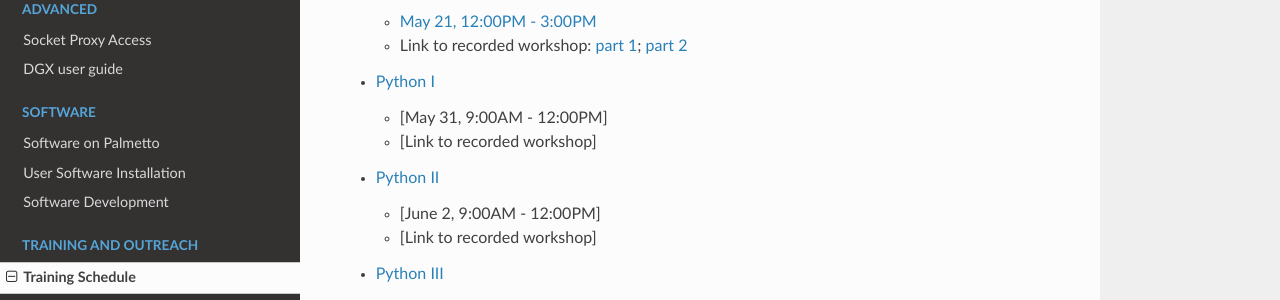
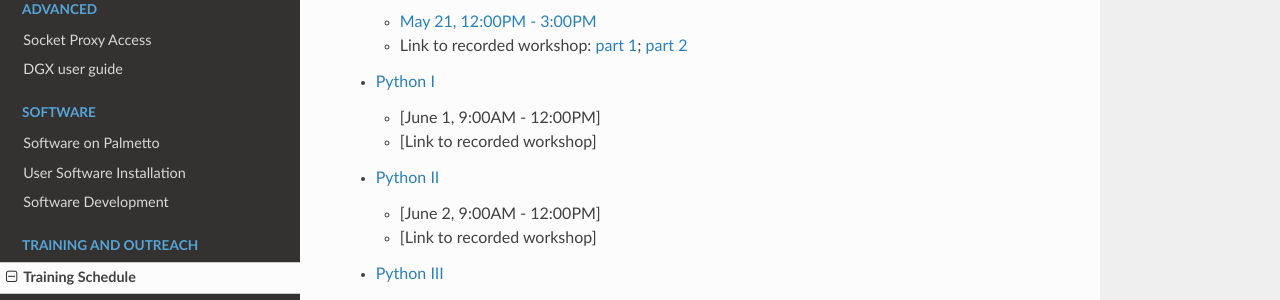
Before and after one commit to clemsonciti/palmetto-documentation, an MkDocs documentation site: the page built from docs/training/schedule.md, in a window 1280 px wide and 900 px high. Shown: the part 433-733 px from the top of the window. Built offline with MkDocs 1.6.1, drawn with Linux system fonts in a browser that asks for light colours; nearby versions of some CDN libraries.

Commit message:
Update Python I date to June 1

```diff
--- a/docs/training/schedule.md
+++ b/docs/training/schedule.md
@@ -14,7 +14,7 @@ require Clemson's authentication to view. Downloading is not permitted.*
     - [May 21, 12:00PM - 3:00PM](https://cucourse.app.clemson.edu/it-training/sessions.php)
     - Link to recorded workshop: [part 1](https://clemson.zoom.us/rec/share/2ZBy93ubEbwGCtzUMKBkatQjhlBWWA5Tga8unzEs52dL6iDRapmLHIFcIQh-MlTJ.D20ZUCu3xZZQDO2j?startTime=1621613640000); [part 2](https://clemson.zoom.us/rec/share/2ZBy93ubEbwGCtzUMKBkatQjhlBWWA5Tga8unzEs52dL6iDRapmLHIFcIQh-MlTJ.D20ZUCu3xZZQDO2j?startTime=1621621056000)
  - [Python I](workshop.md#introduction-to-programming-in-python)
-    - [May 31, 9:00AM - 12:00PM]
+    - [June 1, 9:00AM - 12:00PM]
     - [Link to recorded workshop]
 - [Python II](workshop.md#introduction-to-programming-in-python)
     - [June 2, 9:00AM - 12:00PM]
```
